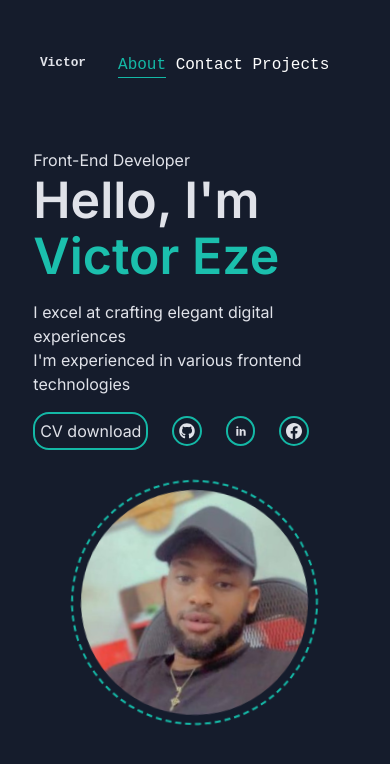
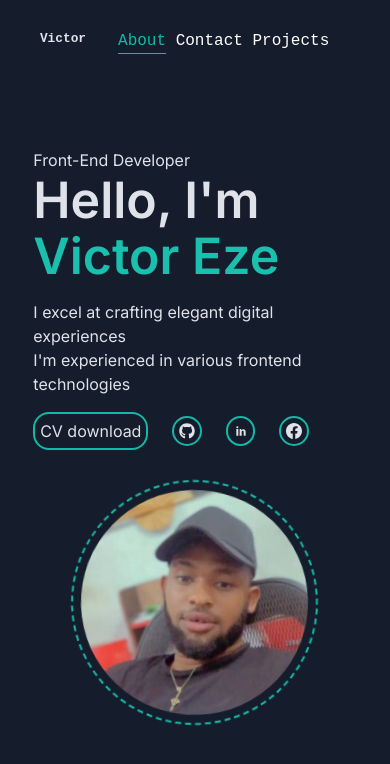
Before and after one commit to VictorKingsHub/victor_portfolio, a Next.js app: page / in a window 390 px wide. Shown: the top 764 px of the page. Built offline with nearby package versions, Linux system fonts and the light colour scheme.

Commit message:
working on hero

```diff
--- a/components/header/Navigation.module.css
+++ b/components/header/Navigation.module.css
@@ -6,7 +6,7 @@
     padding: 1rem 10rem;
 
     @media (max-width: 767px) {
-        padding: 3rem .5rem 1rem .5rem;
+        padding: 1.5rem .5rem;
         justify-content: center;
         gap: 3%;
     }
--- a/ui/about/hero/Hero.module.css
+++ b/ui/about/hero/Hero.module.css
@@ -11,7 +11,7 @@
 
     @media (max-width: 767px) {
         flex-direction: column;
-        padding: .3rem;
+        padding:3rem .3rem 1rem .3rem;
         justify-content: center;
         margin: 0 auto;
 
```
